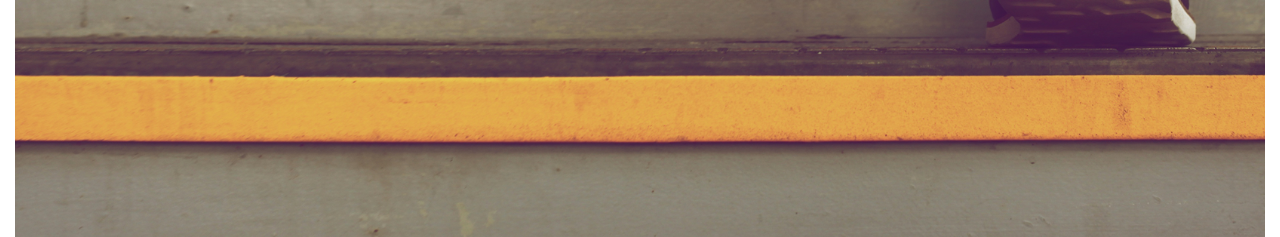
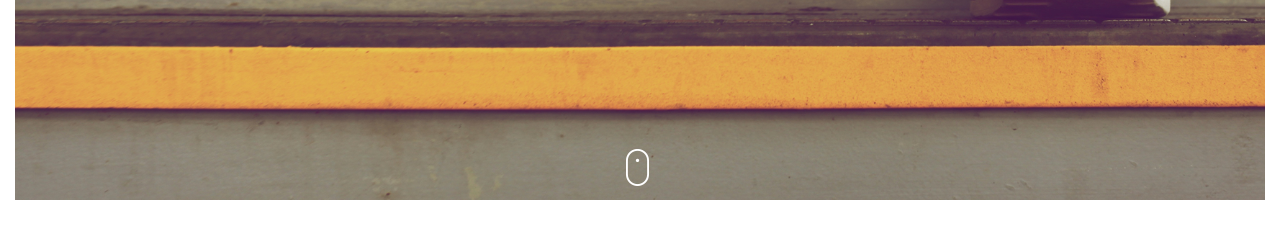
Before and after one commit to sylvestus/delani_studios, a plain HTML site: page index.html in a window 1280 px wide. Shown: the part 571-808 px from the top of the page. Drawn offline with nearby package versions, Linux system fonts and the light colour scheme.

Commit message:
styles delani nav class mouse

```diff
--- a/index.css
+++ b/index.css
@@ -17,3 +17,11 @@
   margin: 240px;
   margin-left: 26%;
 }
+.nav .mouse{
+  position: absolute;
+   top: 480px;
+   left: 48%;
+  display: block;
+
+
+}
```
